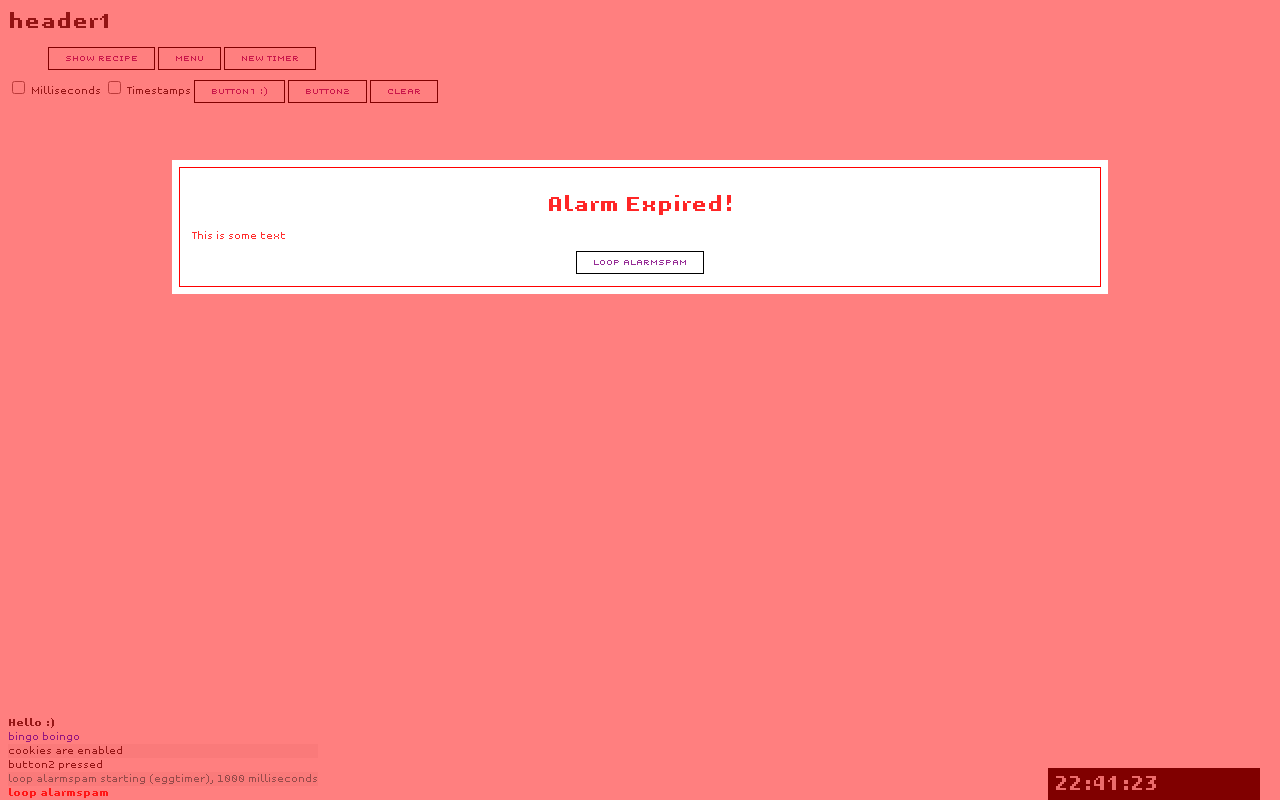
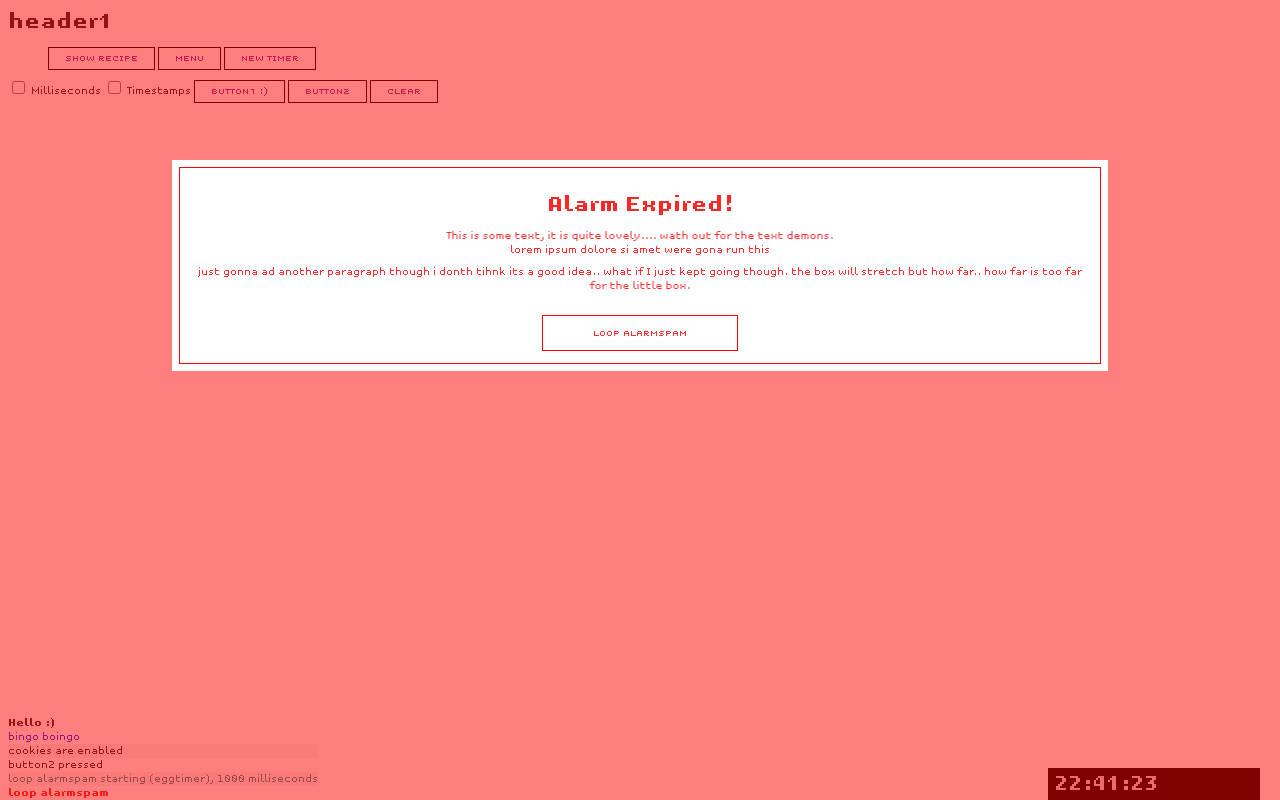
Before and after one commit to kukamaru/kukamaru.github.io, a plain HTML site: page index.html in a window 1280 px wide. Both pictures are taken after a click on the button "button2". Drawn offline with Linux system fonts and the light colour scheme.

Commit message:
added HR to alarmbox and some dummy text

```diff
--- a/index.html
+++ b/index.html
@@ -75,7 +75,9 @@
 		<div id="alarmBG" class="alarmBG">
 			<div id="alarmWindow" class="alarmWindow">
 				<h1 id="alarmHeader">Alarm Expired!</h1>
-				<p id="alarmText">This is some text</p>
+				<p id="alarmText">This is some text, it is quite lovely.... wath  out for the text demons. <br> lorem ipsum dolore si amet were gona run this </p>
+				<p>just gonna ad another paragraph though i donth tihnk its a good idea.. what if I just kept going though. the box will stretch but how far.. how far is too far for the little box.</p>
+				<hr>
 			</div>
 		</div>
 
--- a/style.css
+++ b/style.css
@@ -99,9 +99,17 @@ div.alarmWindow {
 	text-align: center;
 }
 
+.alarmWindow p {
+	text-align: center;
+}
+.alarmWindow p:last {}
+.alarmWindow hr { padding: 4px; visibility: hidden; }
 .alarmWindow button {
 	display: block;
 	margin:0 auto;
+	padding: 10px 50px;
+	color:var(--alert-color);
+	border-color:var(--alert-color);
 }
 
 
```
